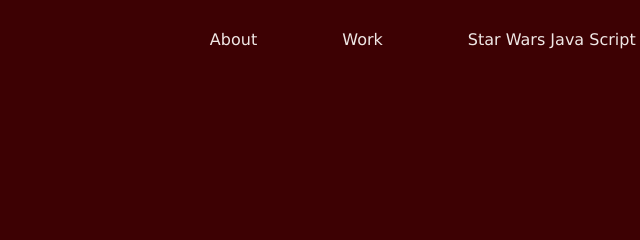
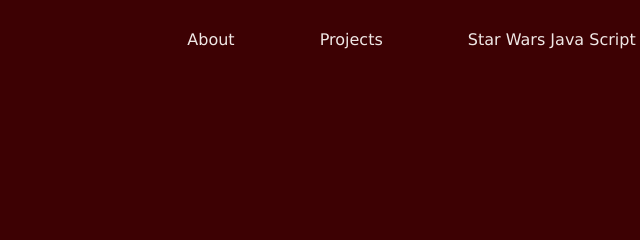
Before and after one commit to RaytheMage/portfolio, a plain HTML site: page index.html in a window 1280 px wide. Shown: the top 240 px of the page, 447-1087 px from the left. Drawn offline with Linux system fonts and the light colour scheme.

Commit message:
add js file

```diff
--- a/index.html
+++ b/index.html
@@ -12,7 +12,7 @@
       <nav>
         <ul id="navbar">
           <li><a href="index.html#welcome-section">About</a></li>
-          <li><a href="index.html#projects">Work</a></li>
+          <li><a href="index.html#projects">Projects</a></li>
           <li><a href="starwars.html">Star Wars Java Script</a></li>
           <li><a href="index.html#contact">Contact</a></li>
         </ul>
```
Also changed, not shown: main.js (added, +11 -0 lines), starwars.html (+2 -0 lines).
